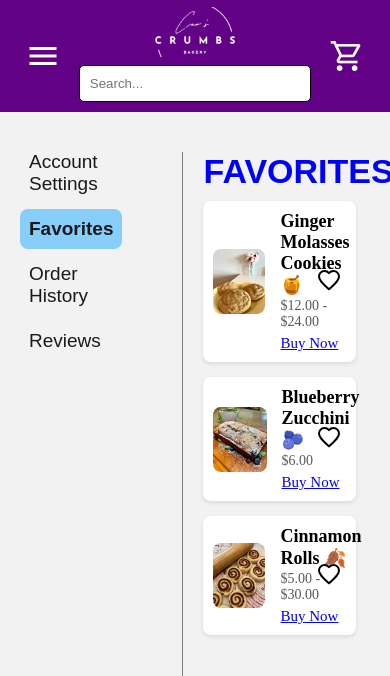
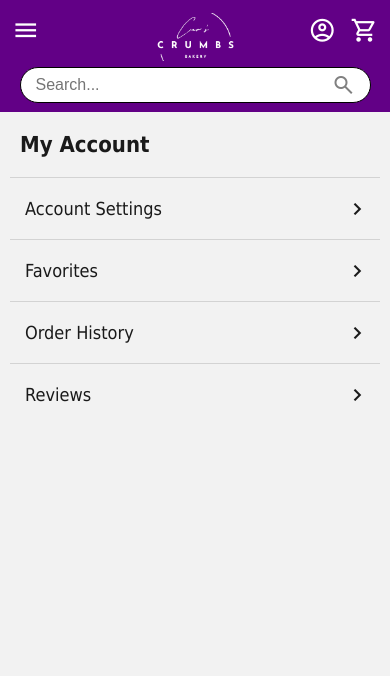
Before and after one commit to MichaelT-178/CarsCrumbs, a Vue app: page /account in a window 390 px wide. Shown: the top 676 px of the page. Built offline with nearby package versions, Linux system fonts and the light colour scheme.

Commit message:
MobileNavbar and Account

```diff
--- a/src/components/MobileNavBar.vue
+++ b/src/components/MobileNavBar.vue
@@ -1,15 +1,31 @@
 <template>
-  <!-- Search bar Dark overlay -->
   <div v-if="showDropdown" class="search-overlay" @click="hideDropdown"></div>
 
   <nav class="navbar" @keydown="handleKeydown">
     <!-- Dark overlay -->
     <div v-if="isSidebarOpen" class="overlay" @click="toggleSidebar"></div>
 
+    <!-- Top half -->
     <div class="top-navbar">
+      <span
+        class="material-icons menu-icon"
+        @click="toggleSidebar"
+        @mouseover="hoverMenuIcon"
+        @mouseleave="resetMenuIconColor"
+      >
+        menu
+      </span>
       <img :src="logoTwo" alt="Logo" class="logo" />
+      <router-link to="/account" class="profile-cart-wrapper">
+        <span class="material-symbols-outlined account-icon">account_circle</span>
+      </router-link>
+      <router-link to="/cart" class="profile-cart-wrapper">
+        <span class="material-symbols-outlined cart-icon">shopping_cart</span>
+        <span v-if="cart.getItemCount() > 0" class="cart-badge">{{ cart.getItemCount() }}</span>
+      </router-link>
     </div>
 
+    <!-- Bottom half -->
     <div class="bottom-navbar">
       <div class="center-section">
         <div class="search-bar">
@@ -22,6 +38,7 @@
             @focus="showDropdown = true"
             @keydown.enter="handleSearchEnter"
           />
+          <span class="material-symbols-outlined search-icon">search</span>
         </div>
       </div>
     </div>
@@ -74,20 +91,9 @@
         <span>{{ result.Emoji }}</span><span class="result-text">{{ result.DisplayName }}</span>
       </li>
     </ul>
-
-    <span
-      class="material-icons menu-icon"
-      @click="toggleSidebar"
-      @mouseover="hoverMenuIcon"
-      @mouseleave="resetMenuIconColor">
-      menu
-    </span>
-    <router-link to="/cart">
-      <span class="material-symbols-outlined cart-icon">shopping_cart</span>
-      <span v-if="cart.getItemCount() > 0" class="cart-badge">{{ cart.getItemCount() }}</span>
-    </router-link>
   </nav>
 </template>
+
 
 <script setup>
 import { ref, onMounted, onUnmounted } from 'vue';
@@ -108,8 +114,10 @@ const isSidebarOpen = ref(false);
 const menuIconColor = ref("white");
 
 const filterResults = () => {
+
   if (searchQuery.value) {
     const queryWords = searchQuery.value.toLowerCase().split(' ');
+
     filteredResults.value = menu.value.filter(item =>
       queryWords.some(word =>
         item.DisplayName.toLowerCase().includes(word) ||
@@ -117,6 +125,7 @@ const filterResults = () => {
         (item.Alternative && item.Alternative.toLowerCase().includes(word))
       )
     ).slice(0, 5);
+
   } else {
     filteredResults.value = [];
   }
@@ -169,7 +178,7 @@ const handleKeydown = (event) => {
 const loadMenuData = async () => {
   try {
     const MenuData = await import(`../assets/${folderRealOrTest}/MenuItems.json`);
-    menu.value = MenuData.default.MenuItems; // Updated to access the correct JSON structure
+    menu.value = MenuData.default.MenuItems;
   } catch (error) {
     console.error("Error loading menu data:", error);
   }
@@ -183,11 +192,11 @@ onMounted(() => {
 onUnmounted(() => {
   window.removeEventListener('keydown', handleKeydown);
 });
+
 </script>
 
 
 <style scoped>
-
 html, body {
   margin: 0;
   padding: 0;
@@ -232,40 +241,68 @@ html, body {
 
 .top-navbar, .bottom-navbar {
   width: 100%;
-  padding: 4px 40px;
+  padding: 4px 0px;
+  position: relative;
+}
+
+.top-navbar {
+  width: 100%;
+  padding: 10px 40px 2px 40px;
+  display: flex;
+  align-items: center;
+  justify-content: space-between;
   position: relative;
 }
 
 .logo {
   height: auto;
-  width: 100px;
+  width: 95px;
   margin: 0 auto;
   display: block;
-  /* border: 1px solid #000; */
   border-radius: 5px;
   margin-top: 3px;
 }
 
-.cart-icon, .menu-icon {
+.menu-icon, .cart-icon, .account-icon {
+  font-size: 27.5px;
   cursor: pointer;
-  font-size: 36px;
   position: absolute;
   top: 50%;
   transform: translateY(-50%);
 }
 
 .menu-icon {
-  left: 25px;
+  cursor: pointer;
+  color: var(--menu-icon-color, white);
+  transition: color 0.3s ease;
+}
+
+.account-icon {
+  cursor: pointer;
+  position: absolute;
+  top: 50%;
+  transform: translateY(-50%);
+  right: 54px;
+  color: white;
+  transition: color 0.3s ease;
+}
+
+.account-icon:hover {
+  color: #FFD700;
+}
+
+.menu-icon {
+  left: 12px;
   color: var(--menu-icon-color, white);
   transition: color 0.3s ease;
 }
 
 .menu-icon:hover {
- color: #FFD700;
+  color: #FFD700;
 }
 
 .cart-icon {
-  right: 25px;
+  right: 12px;
   color: white;
   transition: color 0.3s ease;
 }
@@ -276,12 +313,12 @@ html, body {
 
 .cart-badge {
   position: absolute;
-  top: 27.15px;  /* Increase number to move it down */
-  right: 16px;  /* Increase number to move it to the left */
+  top: 5px;
+  right: 4px;
   background-color: #E50000;
   color: white;
   border-radius: 50%;
-  padding: 3px 6px;
+  padding: 2px 5px;
   font-size: 13px;
   display: flex;
   justify-content: center;
@@ -307,16 +344,27 @@ html, body {
 .search-bar {
   position: relative;
   display: flex;
+  align-items: center;
   justify-content: center;
-  width: 75%;
-  padding-bottom: 6px;
+  width: 80%;
+  max-width: 600px;
+  margin: 0 auto;
 }
 
 .search-bar input {
   width: 100%;
-  padding: 10px;
-  border-radius: 5px;
+  padding: 8px 20px 8px 15px;
+  border-radius: 25px;
   border: 1px solid black;
+  font-size: 16px;
+}
+
+.search-bar .search-icon {
+  position: absolute;
+  right: 15px;
+  font-size: 24px;
+  color: gray;
+  cursor: pointer;
 }
 
 .dropdown {
@@ -372,7 +420,7 @@ html, body {
 
 .sidebar-header {
   background-color: #620086;
-  padding: 15px 20px; /* First is vertical, second is horizontal */
+  padding: 15px 20px;
   display: flex;
   align-items: center;
   justify-content: space-between;
@@ -406,20 +454,20 @@ html, body {
   transition: background-color 0.3s ease;
   display: flex;
   align-items: center;
-  border-bottom: 1px solid #2b2b2b; /* black */
+  border-bottom: 1px solid #2b2b2b;
 }
 
 .tab-text {
   position: relative;
   top: -4.25px;
   margin: 0;
-  color: #242424; /* black */
+  color: #242424;
 }
 
 .sidebar .tab span.material-symbols-outlined {
   font-size: 24px;
   margin-right: 12px;
-  color: #242424; /* black */
+  color: #242424;
 }
 
 #arrow {
@@ -471,7 +519,7 @@ html, body {
   font-size: 22px;
   text-align: center;
   padding: 5px 0;
-  color: #2b2b2b; /* Black */
+  color: #2b2b2b;
   margin-top: auto;
   margin-bottom: 15px;
   width: 100%;
@@ -491,6 +539,10 @@ html, body {
   .sidebar {
     width: 100%;
   }
+
+  .search-bar {
+    width: 90%;
+  }
 }
 
 </style>
--- a/src/components/TopLine/DropdownSearch.vue
+++ b/src/components/TopLine/DropdownSearch.vue
@@ -3,6 +3,7 @@
     v-if="show && filteredItems.length"
     class="dropdown-menu"
   >
+    <p class="menu-title">Menu</p>
     <ul>
       <li
         v-for="(item, index) in filteredItems"
@@ -106,6 +107,16 @@ onMounted(() => {
   border-radius: 4px;
 }
 
+.menu-title {
+  font-size: 28px;
+  font-family: "Roboto Slab", cursive;
+  margin-left: 15px;
+  margin-right: 15px;
+  /* font-weight: 600; */
+  padding-bottom: 0px;
+  border-bottom: 1.5px solid #c7c7c7;
+}
+
 .dropdown-item {
   display: flex;
   align-items: center;
--- a/src/views/Account/Account.vue
+++ b/src/views/Account/Account.vue
@@ -1,4 +1,5 @@
 <template>
+  <div v-if="!isMobile">
     <div class="account-dashboard">
       <aside class="sidebar">
         <ul>
@@ -12,11 +13,45 @@
         <component :is="currentView" />
       </main>
     </div>
+  </div>
+  <div v-else>
+    <nav v-if="!isTabSelected">
+      <p>My Account</p>
+      <div class="nav-item">
+        <router-link class="router-link" :to="{ path: '/account', query: { tab: 'accountSettings' } }">
+          Account Settings
+        </router-link>
+        <span class="material-symbols-outlined arrow">arrow_forward_ios</span>
+      </div>
+      <div class="nav-item">
+        <router-link class="router-link" :to="{ path: '/account', query: { tab: 'favorites' } }">
+          Favorites
+        </router-link>
+        <span class="material-symbols-outlined arrow">arrow_forward_ios</span>
+      </div>
+      <div class="nav-item">
+        <router-link class="router-link" :to="{ path: '/account', query: { tab: 'orderHistory' } }">
+          Order History
+        </router-link>
+        <span class="material-symbols-outlined arrow">arrow_forward_ios</span>
+      </div>
+      <div class="nav-item">
+        <router-link class="router-link" :to="{ path: '/account', query: { tab: 'reviews' } }">
+          Reviews
+        </router-link>
+        <span class="material-symbols-outlined arrow">arrow_forward_ios</span>
+      </div>
+    </nav>
+    <div>
+      <component :is="currentTabComponent" />
+    </div>
+
+  </div>
 </template>
 
 
 <script setup>
-import { ref, computed, watch } from 'vue';
+import { ref, computed, onMounted, onUnmounted, watch } from 'vue';
 import { useRoute, useRouter } from 'vue-router';
 
 import AccountSettings from './AccountSettings.vue';
@@ -27,6 +62,9 @@ import OrderDetails from './OrderDetails.vue';
 
 const route = useRoute();
 const router = useRouter();
+
+const isMobile = ref(window.innerWidth <= 800);
+const isTabSelected = computed(() => !!route.query.tab);
 
 const currentTab = ref(route.query.tab || 'favorites');
 
@@ -54,6 +92,36 @@ watch(
   }
 );
 
+const currentTabComponent = computed(() => {
+  const tab = route.query.tab;
+
+  switch (tab) {
+    case 'accountSettings':
+      return AccountSettings;
+    case 'favorites':
+      return Favorites;
+    case 'orderHistory':
+      return OrderHistory;
+    case 'reviews':
+      return Reviews;
+    default:
+      return null;
+  }
+});
+
+
+const updateWindowSize = () => {
+  isMobile.value = window.innerWidth <= 800;
+};
+
+onMounted(() => {
+  window.addEventListener('resize', updateWindowSize);
+});
+
+onUnmounted(() => {
+  window.removeEventListener('resize', updateWindowSize);
+});
+
 </script>
 
 
@@ -68,6 +136,35 @@ watch(
 	margin-right: 50px;
 	margin-top: 20px;
 	margin-left: 10px;
+}
+
+.content {
+  flex: 1;
+	margin-top: 40px;
+	border-left: 0.5px solid gray;
+  padding-left: 20px;
+	height: 100vh;
+}
+
+.nav-item {
+  display: flex;
+  align-items: center;
+  justify-content: space-between;
+  padding: 10px 15px;
+  font-size: 18px;
+  border-top: 1px solid lightgray;
+  font-family: "Tahoma";
+}
+
+.nav-item .router-link {
+  text-decoration: none;
+  color: #1a1a1a;
+  flex-grow: 1;
+}
+
+.nav-item .arrow {
+  color: #1a1a1a;
+  font-weight: bold;
 }
 
 .sidebar ul {
@@ -96,12 +193,46 @@ watch(
   font-weight: 600;
 }
 
-.content {
-  flex: 1;
-	margin-top: 40px;
-	border-left: 0.5px solid gray;
-  padding-left: 20px;
-	height: 100vh;
+
+nav {
+  font-family: "Josefin Sans", sans-serif;
+  margin-top: 20px;
+  padding: 10px;
+}
+
+nav p {
+  font-size: 22px;
+  font-weight: bold;
+  margin-bottom: 20px;
+  margin-left: 10px;
+  margin-top: -10px;
+  font-family: "Tahoma";
+  font-weight: 700;
+  color: #1a1a1a;
+}
+
+nav .router-link {
+  display: block;
+  font-weight: 590;
+  padding-top: 10px;
+  padding-bottom: 10px;
+  font-size: 18px;
+  color: #1a1a1a;
+  font-family: "Tahoma";
+  text-decoration: none;
+  border-top: 1px solid lightgray;
+}
+
+nav .router-link:first-of-type {
+  border-top: none;
+}
+
+nav .router-link:hover {
+  cursor: pointer;
+}
+
+.arrow {
+  font-size: 14px;
 }
 
 </style>
--- a/src/views/Account/Favorites.vue
+++ b/src/views/Account/Favorites.vue
@@ -20,13 +20,15 @@ import NoItems from "./Empty.vue";
 import MenuItems from "../../assets/real_menu/MenuItems.json";
 import FavoriteCard from "../../components/Account/FavoriteCard.vue";
 
-// Simulate fetching favorite items by filtering MenuItems
-// Replace this with actual logic for fetching user's favorite items
-const favoriteItemIds = ref([1, 3, 5]); // Example: User's favorite item IDs
+
+const favoriteItemIds = ref([1, 3, 5]);
+
 const favoriteItems = ref(MenuItems.MenuItems.filter(item =>
   favoriteItemIds.value.includes(item.id)
 ));
+
 </script>
+
 
 <style scoped>
 .title {
@@ -40,4 +42,17 @@ const favoriteItems = ref(MenuItems.MenuItems.filter(item =>
 .favorite-item {
   margin-bottom: 15px;
 }
+
+@media (max-width: 800px) {
+  .title {
+    margin-left: 10px;
+    margin-top: 15px;
+  }
+
+  .favorite-item {
+    margin-left: 10px;
+    margin-right: 10px;
+  }
+}
+
 </style>
--- a/src/views/Item.vue
+++ b/src/views/Item.vue
@@ -11,7 +11,25 @@
 
     <div class="item-info">
       <p class="title">{{ menuItem.DisplayName }}</p>
+      <div class="rating-container">
         <StarRating :rating="menuItem.Rating" :show-number="false" :starSize="22"/>
+        <p class="dividing-circle">•</p>
+
+        <div v-if="hasReviews">
+          <div class="rating-num-section">
+            <p class="rating-number" @click="scrollToReviews">22</p>
+            <span class="material-symbols-outlined down-arrow-icon">keyboard_arrow_down</span>
+          </div>
+        </div>
+        <div v-else>
+          <p
+            class="first-review-text"
+            @click="scrollToReviews">
+            Be the first to review
+          </p>
+        </div>
+
+      </div>
       <p class="price">Price: {{ menuItem.DisplayPrice }}</p>
 
       <label class="quantity-label">Quantity:</label>
@@ -57,6 +75,7 @@
     </div>
   </div>
 
+  <div class="has-reviews" v-if="hasReviews">
     <!-- Reviews Section -->
     <div class="reviews-section">
       <h2 class="reviews-header">Customer Reviews</h2>
@@ -69,7 +88,7 @@
       </div>
 
       <!-- Reviews -->
-    <div class="reviews-container">
+      <div class="reviews-container" ref="reviewsSection">
         <div v-if="filteredReviews.length">
           <ReviewCard
             v-for="(review, index) in filteredReviews"
@@ -80,6 +99,34 @@
         <div v-else>
           <p>No reviews for this item yet.</p>
         </div>
+      </div>
+    </div>
+  </div>
+  <div v-else>
+    <div class="reviews-section">
+      <div class="reviews-divider">
+        <span class="divider-title">Reviews</span>
+        <hr class="reviews-header-divider" />
+
+        <div class="empty-review-section">
+          <p class="custom-reviews-title">No Customer Reviews Yet</p>
+          <StarRating
+            :rating="0"
+            :show-number="false"
+            :starSize="56"
+            class="empty-star-rating"
+            @click="goToWriteReview"
+          />
+          <p class="custom-reviews-text" ref="reviewsSection">Be the first person to rate this item!</p>
+
+          <div
+            @click="goToWriteReview"
+            class="write-review-button">
+            Write a review
+          </div>
+        </div>
+      </div>
+
     </div>
   </div>
 
@@ -101,6 +148,9 @@ import { folderRealOrTest } from "../data.config.js";
 import Reviews from "../assets/real_menu/Reviews.json";
 import ReviewPanel from "../components/ReviewPanel/ReviewPanel.vue";
 
+
+const hasReviews = false;
+
 const cart = useCartStore();
 const router = useRouter();
 const route = useRoute();
@@ -119,6 +169,13 @@ const selectedOption = ref(null);
 const relatedItems = ref([]);
 const isSmallScreen = ref(false);
 const filteredReviews = ref([]);
+const reviewsSection = ref(null);
+
+const scrollToReviews = () => {
+  if (reviewsSection.value) {
+    reviewsSection.value.scrollIntoView({ behavior: "smooth" });
+  }
+};
 
 const loadAllReviews = () => {
   filteredReviews.value = Reviews.Reviews;
@@ -196,6 +253,14 @@ const goToItemPage = (item) => {
   });
 };
 
+const goToWriteReview = () => {
+  router.push({
+    path: '/write-review',
+    query: { itemName: props.ItemName },
+  });
+};
+
+
 const loadMenuData = async () => {
   try {
     const MenuData = await import(`../assets/${folderRealOrTest}/MenuItems.json`);
@@ -226,6 +291,10 @@ onUnmounted(() => {
 
 
 <style scoped>
+html {
+  scroll-behavior: smooth;
+}
+
 .menu-item-container {
   display: flex;
   align-items: center;
@@ -245,6 +314,68 @@ onUnmounted(() => {
   display: flex;
   flex-direction: column;
   text-align: left;
+}
+
+.empty-review-section {
+  display: flex;
+  flex-direction: column;
+  align-items: center;
+  text-align: center;
+  padding: 20px 0;
+}
+
+.empty-star-rating:hover {
+  cursor: pointer;
+}
+
+.rating-container {
+  display: flex;
+  align-items: center;
+  /* gap: 10px; */
+}
+
+.rating-num-section {
+  display: flex;
+  color: #424242;
+  font-family: "Helvetica";
+}
+
+.dividing-circle {
+  margin-left: 5px;
+  margin-right: 1px;
+  margin-top: -5.5px;
+}
+
+.rating-number {
+  margin-top: -6.5px;
+  margin-left: 7px;
+}
+
+.first-review-text {
+  color: #424242;
+  font-family: "Helvetica";
+  margin-left: 6px;
+  margin-top: -7px
+}
+
+.first-review-text:hover {
+  color: #2d2d2d;
+  text-decoration: underline;
+  cursor: pointer;
+}
+
+.down-arrow-icon {
+  font-size: 17px;
+  margin-top: -6px;
+}
+
+.rating-num-section:hover {
+  color: black;
+  cursor: pointer;
+}
+
+.rating-number:hover {
+  text-decoration: underline;
 }
 
 .title {
@@ -371,6 +502,47 @@ button:hover:enabled {
   display: none;
 }
 
+
+
+.empty-reviews-divider {
+  text-align: center;
+  margin-top: 20px;
+}
+
+.custom-reviews-title {
+  font-size: 24px;
+  font-weight: bold;
+  margin-bottom: 10px;
+  text-align: center;
+}
+
+.custom-reviews-text {
+  margin: 10px 0; /* Add some spacing */
+  text-align: center;
+  font-size: 17px;
+  font-family: 'Helvetica', sans-serif;
+}
+
+.write-review-button {
+  padding: 10px 23px;
+  background-color: #007bff;
+  color: white;
+  text-decoration: none;
+  border-radius: 30px;
+  font-size: 18px;
+  font-family: 'Helvetica', sans-serif;
+  font-weight: bold;
+  display: inline-block;
+  text-align: center;
+  margin-top: 5px;
+}
+
+.write-review-button:hover {
+  background-color: #0056b3;
+  cursor: pointer;
+}
+
+
 .scroll-button {
   background: none;
   border: none;
@@ -440,6 +612,7 @@ button:hover:enabled {
   display: flex;
   flex-direction: column;
   gap: 15px;
+  margin-top: -8px;
 }
 
 .divider-title {
```
Also changed, not shown: src/components/Account/FavoriteCard.vue (+14 -0 lines), src/components/Account/OrderCard.vue (+7 -0 lines), src/views/Account/OrderHistory.vue (+16 -1 lines). Lines whose indentation alone changed are shown as unchanged.
